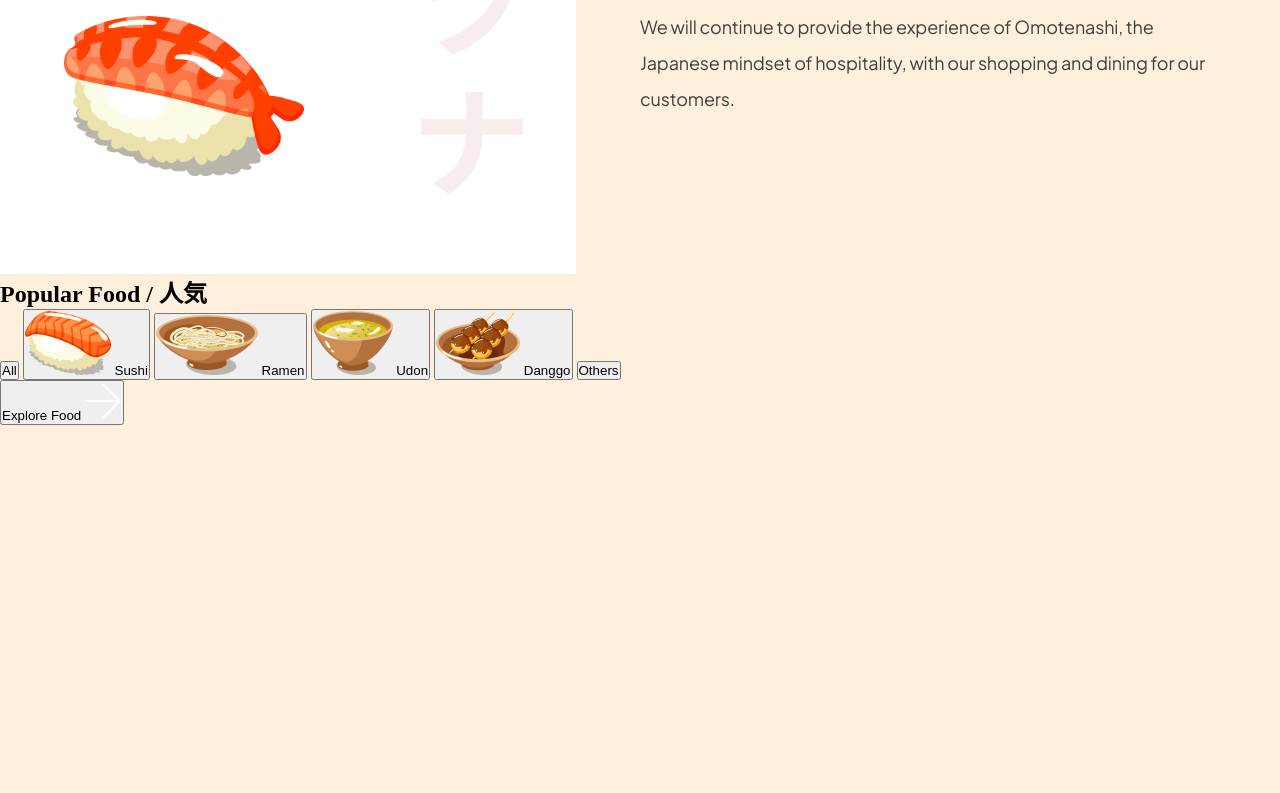
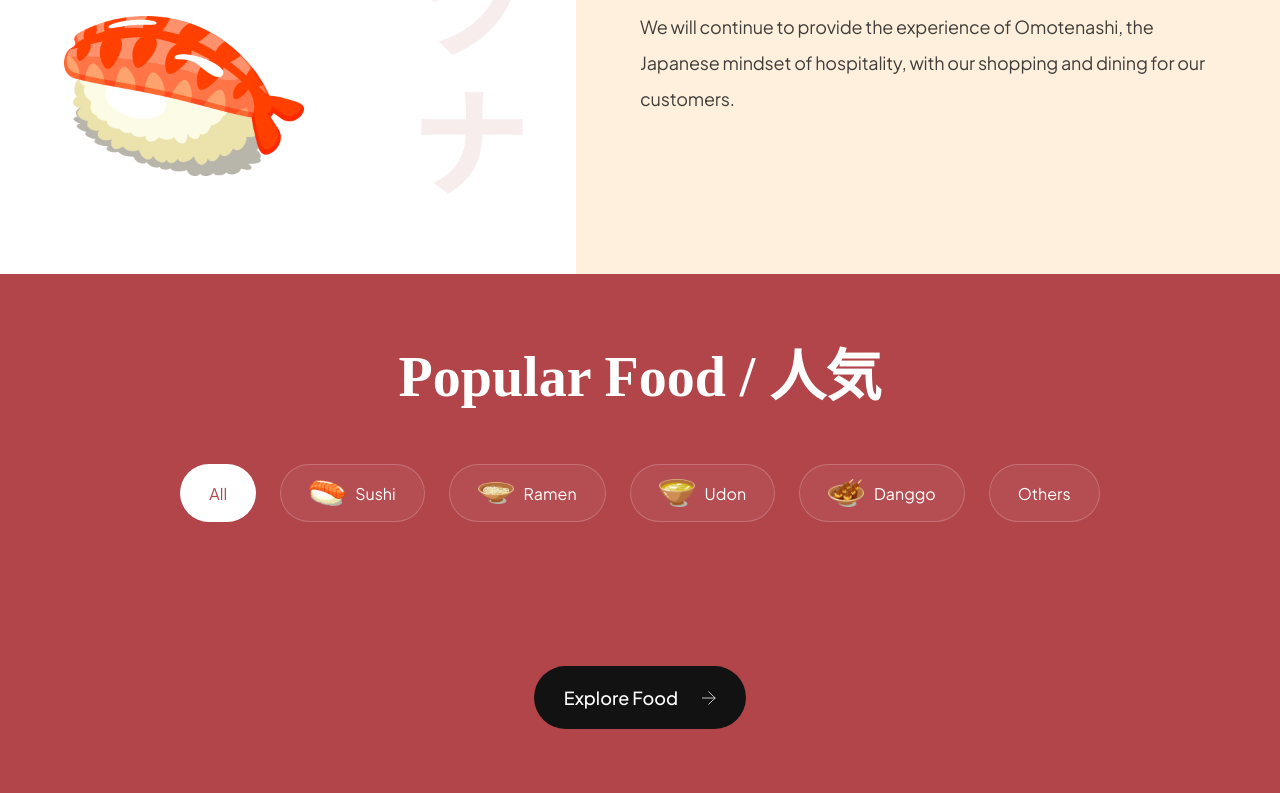
Before and after one commit to mistersouza/sushi-restaurant, a website built with Vite: page index.html in a window 1280 px wide. Shown: the part 1244-2037 px from the top of the page. Before the commit the page ends 1669 px from the top, so only its background shows below. Built offline with nearby package versions, Linux system fonts and the light colour scheme; files whose address does not match are found by name.

Commit message:
Style popular foods section

```diff
--- /dev/null
+++ b/assets/css/sections/popular.css
@@ -0,0 +1,103 @@
+.popular-foods {
+    padding: 64px;
+    display: flex;
+    flex-direction: column;
+
+    background-color: var(--primary-color);
+    background-image: url(../../images/popular-foods-bg.png);
+    background-position: center;
+    background-repeat: no-repeat;
+    background-size: contain;
+
+    overflow: hidden;
+}
+
+.popular-foods__title {
+    font-size: 56px;
+    font-family: var(---playfair-display);
+    font-weight: 600;
+    line-height: 78px;
+    color: #fff;
+    text-align: center;
+}
+
+.popular-foods__filters {
+    margin-top: 48px;
+    max-width: 100;
+    overflow-x: auto;
+
+    display: flex;
+    justify-content: center;
+    gap: 24px;
+}
+
+.popular-foods__filter-btn {
+    padding: 10px 28px;
+
+    display: flex;
+    flex-direction: row;
+    align-items: center;
+    gap: 10px;
+
+    background-color: rgba(255, 255, 255, 0.05);
+    border: 1px solid rgba(255, 255, 255, 0.2);
+    border-radius: 45px;
+
+    font-size: 16px;
+    font-weight: 300px;
+    line-height: 25px;
+    font-family: var(--plus-jakarta-sans);
+    color: #fff;
+    cursor: pointer;
+}
+
+.popular-foods__filter-btn img {
+    width: 36px;
+    height: 36px;
+    object-fit: contain;
+}
+
+.popular-foods__filter-btn.active {
+    background-color: #fff;
+    color: var(--primary-color);
+}
+
+.popular-foods__filter-btn:hover {
+    background-color: #fff;
+    color: var(--primary-color);
+}
+
+.popular-foods__catalogue {
+    margin-top: 64px;
+
+    display: flex;
+    justify-content: center;
+    align-items: flex-end;
+    flex-wrap: wrap;
+    gap: 56px;
+}
+
+.popular-foods__button {
+    width: fit-content;
+    padding: 20px 30px;
+    margin: 80px auto 0;
+
+    font-weight: 500;
+    font-size: 18px;
+    line-height: 23px;
+    font-family: var(--plus-jakarta-sans);
+    color: #fff;
+
+    border: none;
+    outline: none;
+    background-color: var(--secondary-color);
+    border-radius: 64px;
+    cursor: pointer;
+}
+
+.popular-foods__button img {
+    width: 14px;
+    height: 14px;
+    object-fit: contain;
+    margin-left: 21px;
+}
--- a/assets/css/style.css
+++ b/assets/css/style.css
@@ -3,7 +3,6 @@
 
 /* other css file imports */
 /*
-@import url("sections/popular.css");
 @import url("sections/trending.css");
 @import url("sections/subscribe.css");
 @import url("sections/footer.css");
@@ -11,6 +10,7 @@
 @import url("sections/header.css");
 @import url("sections/hero.css");
 @import url("sections/about.css");
+@import url("sections/popular.css");
 
 /* CSS variables for reusablity across all files (including above imported) */
 :root {
--- a/index.html
+++ b/index.html
@@ -128,22 +128,22 @@
   <!-- Popular foods -->
   <section class="popular-foods" id="menu">
     <h2 class="popular-foods__title">Popular Food / 人気</h2>
-    <div class="popular-food__filters sushi__hide_scrollbar">
+    <div class="popular-foods__filters sushi__hide-scrollbar" data-aos="fade-up">
       <button class="popular-foods__filter-btn active">All</button>
       <button class="popular-foods__filter-btn">
-        <img src="/assets/images/sushi-9.png" alt="sushi-9">
+        <img src="assets/images/sushi-9.png" alt="sushi-9" />
         Sushi
       </button>
       <button class="popular-foods__filter-btn">
-        <img src="/assets/images/sushi-8.png" alt="sushi-8">
+        <img src="assets/images/sushi-8.png" alt="sushi-8" />
         Ramen
       </button>
       <button class="popular-foods__filter-btn">
-        <img src="/assets/images/sushi-7.png" alt="sushi-7">
+        <img src="assets/images/sushi-7.png" alt="sushi-7" />
         Udon
       </button>
       <button class="popular-foods__filter-btn">
-        <img src="/assets/images/sushi-6.png" alt="sushi-6">
+        <img src="assets/images/sushi-6.png" alt="sushi-6" />
         Danggo
       </button>
       <button class="popular-foods__filter-btn">Others</button>
```
